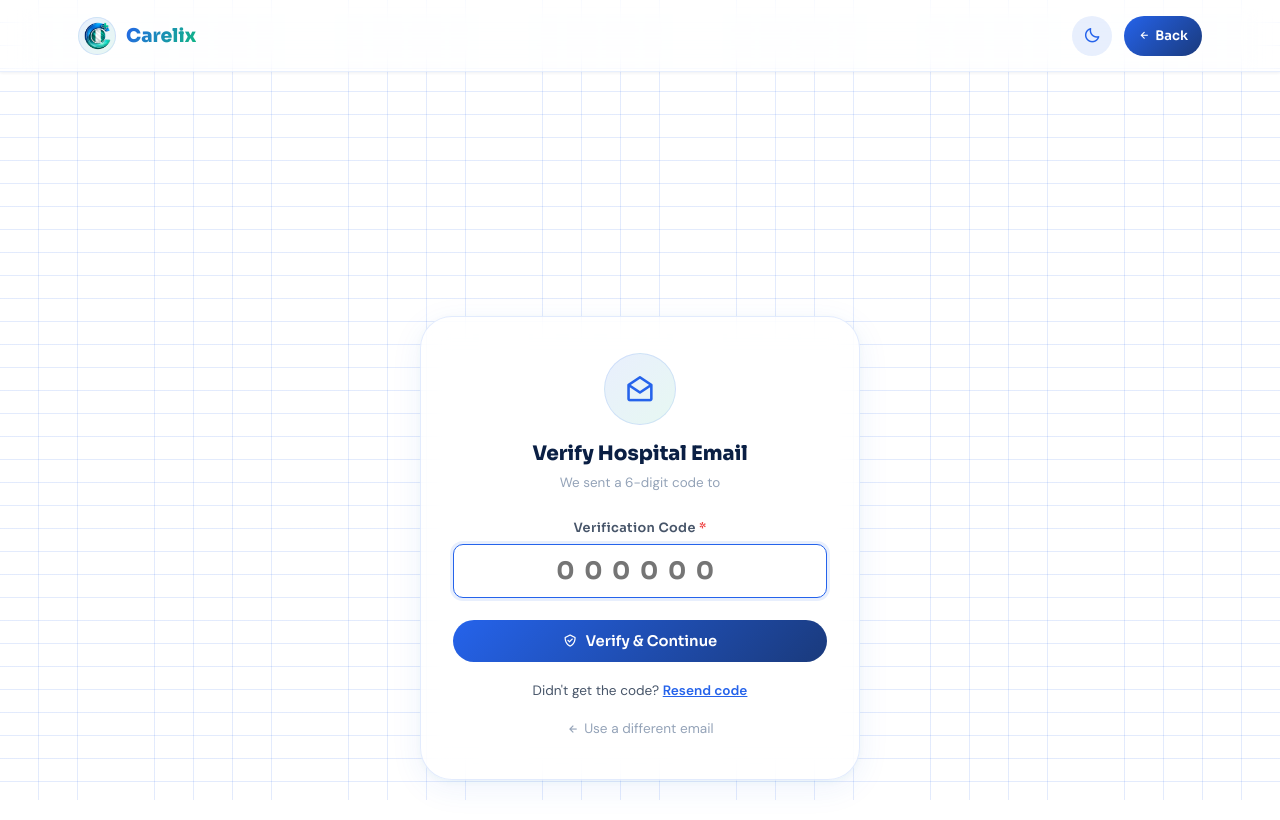
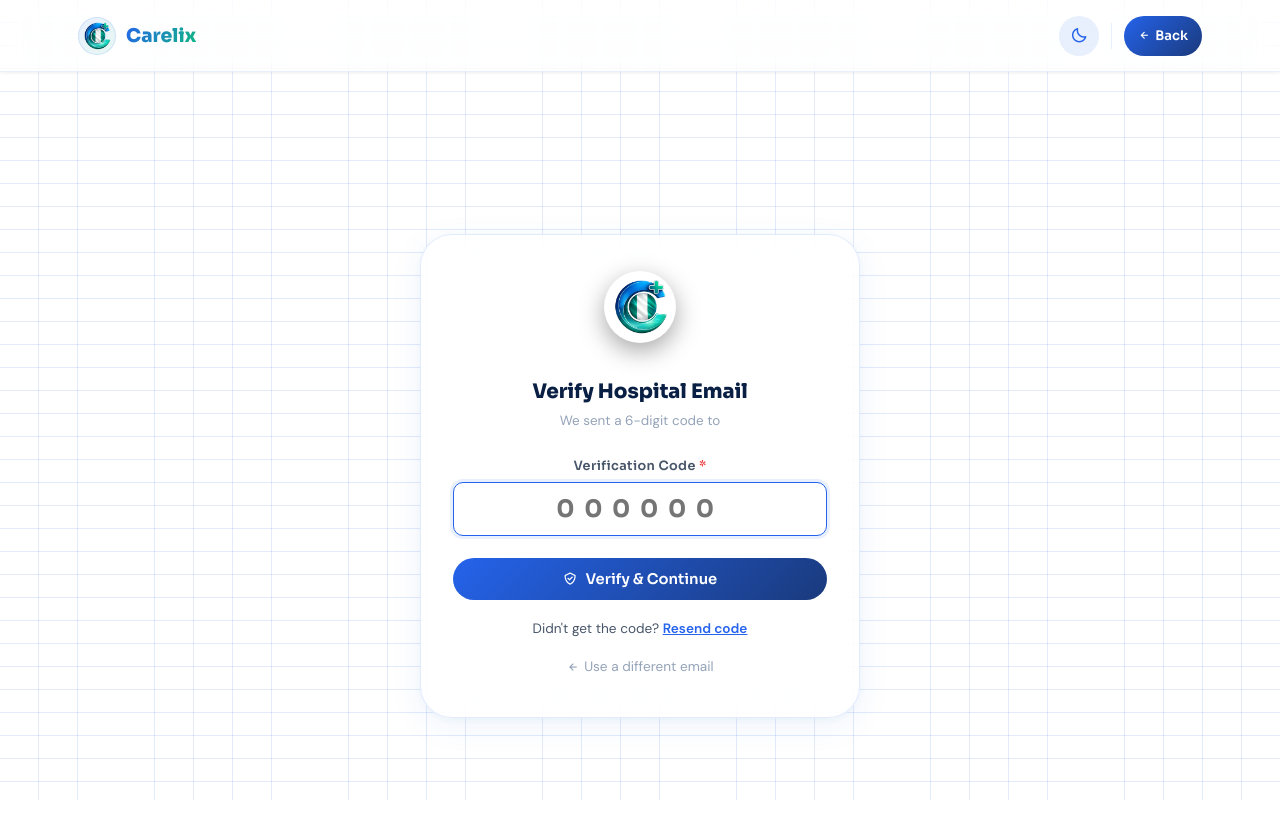
Before and after one commit to Tesleem128-i/Carelix, a Flask app: template templates/hospital_verify_email.html in a window 1280 px wide. Shown: the top 820 px of the page. Run offline with Flask 3, Linux system fonts and the light colour scheme; the template is opened without the code that fills it, so the values that code supplies are empty; parts of the project's set-up code (start-up, migrations or seed data) failed here and were passed over.

Commit message:
Fixed and refined pages

```diff
--- a/static/css/auth.css
+++ b/static/css/auth.css
@@ -98,8 +98,17 @@
     repeating-linear-gradient(to right, transparent 0px, transparent 38px, var(--dot-color) 38px, var(--dot-color) 38.8px);
   z-index: 0;
 }
-.dot-bg > * { position: relative; z-index: 1; }
+.dot-bg > *:not(nav) {
+    position: relative;
+    z-index: 1;
+}
 
+.nav-divider{
+    width: 1px;
+    height: 26px;
+    background: var(--border-subtle);
+    opacity: 3;
+}
 /* ── GLASS ── */
 .glass {
   background: var(--bg-glass);
--- a/templates/hospital_verify_email.html
+++ b/templates/hospital_verify_email.html
@@ -62,6 +62,20 @@
       color: var(--text-muted);
     }
     .change-email-link:hover { color: var(--accent-blue); }
+
+    .verify-icon {
+      width: 72px;
+      height: 72px;
+      border-radius: 50%;
+      background: transparent;
+      display: inline-flex;
+      align-items: center;
+      justify-content: center;
+      margin-bottom: 1.25rem;
+      box-shadow: 0 8px 24px rgba(0, 0, 0, 0.35);
+    }
+
+    .verify-icon i { font-size: 2.5rem; color: #fff; }
   </style>
 </head>
 <body class="dot-bg hospital-login-page">
@@ -77,8 +91,7 @@
     {% endif %}
   {% endwith %}
 
-  <!-- NAV -->
-  <nav>
+   <nav>
     <div class="nav-inner">
       <a href="/" class="nav-brand">
         <div class="circle-icon nav-logo-circle">
@@ -90,9 +103,11 @@
         <button class="nav-theme" onclick="toggleTheme()" id="themeBtn">
           <i class='bx bx-moon'></i>
         </button>
-        <a href="/hospital/register" id="navBackBtn" class="btn btn-primary nav-back">
-          <i class='bx bx-left-arrow-alt'></i> Back
-        </a>
+         <div class="nav-divider"></div>
+        <a href="#" id="navBackBtn" class="btn btn-primary nav-back">
+    <i class='bx bx-left-arrow-alt'></i>
+    Back
+</a>
       </div>
     </div>
   </nav>
@@ -104,9 +119,9 @@
         <div class="form-box glass">
 
           <div class="form-header">
-            <div class="circle-icon form-icon-lg">
-              <i class='bx bx-envelope-open'></i>
-            </div>
+            <div class="verify-icon">
+          <img src="{{ url_for('static', filename='img/icon.png') }}" alt="Email Icon" />
+        </div>
             <div class="form-header-text">
               <h2>Verify Hospital Email</h2>
               <p>We sent a 6-digit code to <strong>{{ email }}</strong></p>
--- a/templates/hospitallogin.html
+++ b/templates/hospitallogin.html
@@ -39,6 +39,7 @@
                 <i class='bx bx-moon'></i>
             </button>
 
+            <div class="nav-divider"></div>
             <a href="#" id="navBackBtn" class="btn btn-primary nav-back">
     <i class='bx bx-left-arrow-alt'></i>
     Back
--- a/templates/hospitalregister.html
+++ b/templates/hospitalregister.html
@@ -40,6 +40,7 @@
                 <i class='bx bx-moon'></i>
             </button>
 
+            <div class="nav-divider"></div>
             <a href="#" id="navBackBtn" class="btn btn-primary nav-back">
     <i class='bx bx-left-arrow-alt'></i>
     Back
--- a/templates/index.html
+++ b/templates/index.html
@@ -43,6 +43,7 @@
         <a href="/patient/login" class="btn btn-outline" style="padding: 8px 18px; font-size: 0.85rem;"><i class='bx bx-log-in'></i> Patient Login</a>
         <a href="/hospital/login" class="btn btn-primary" style="padding: 8px 18px; font-size: 0.85rem;"><i class='bx bx-buildings'></i> Hospital Login</a>
       </div>
+      <div class="nav-divider"></div>
       <button class="nav-theme" id="themeBtn" title="Toggle dark/light mode" onclick="toggleTheme()">
         <i class='bx bx-moon'></i>
       </button>
--- a/templates/patientlogin.html
+++ b/templates/patientlogin.html
@@ -39,6 +39,7 @@
                 <i class='bx bx-moon'></i>
             </button>
 
+            <div class="nav-divider"></div>
             <a href="#" id="navBackBtn" class="btn btn-primary nav-back">
     <i class='bx bx-left-arrow-alt'></i>
     Back
@@ -155,10 +156,8 @@
 
             <div class="form-row-flex">
               <div class="form-check">
-                <input type="checkbox" id="remember" name="remember" />
-                <label for="remember">Remember me</label>
+
               </div>
-              <a href="#" class="forgot-pw">Forgot password?</a>
             </div>
 
             <button type="submit" class="btn btn-emerald form-submit" id="submitBtn">
--- a/templates/patientregister.html
+++ b/templates/patientregister.html
@@ -40,6 +40,7 @@
                 <i class='bx bx-moon'></i>
             </button>
 
+             <div class="nav-divider"></div>
             <a href="#" id="navBackBtn" class="btn btn-primary nav-back">
     <i class='bx bx-left-arrow-alt'></i>
     Back
```
Also changed, not shown: static/css/dashboard.css (+0 -7 lines), static/css/index.css (+12 -2 lines), templates/patient_verify_email.html (+65 -26 lines), static/img/busy.gif (added).
